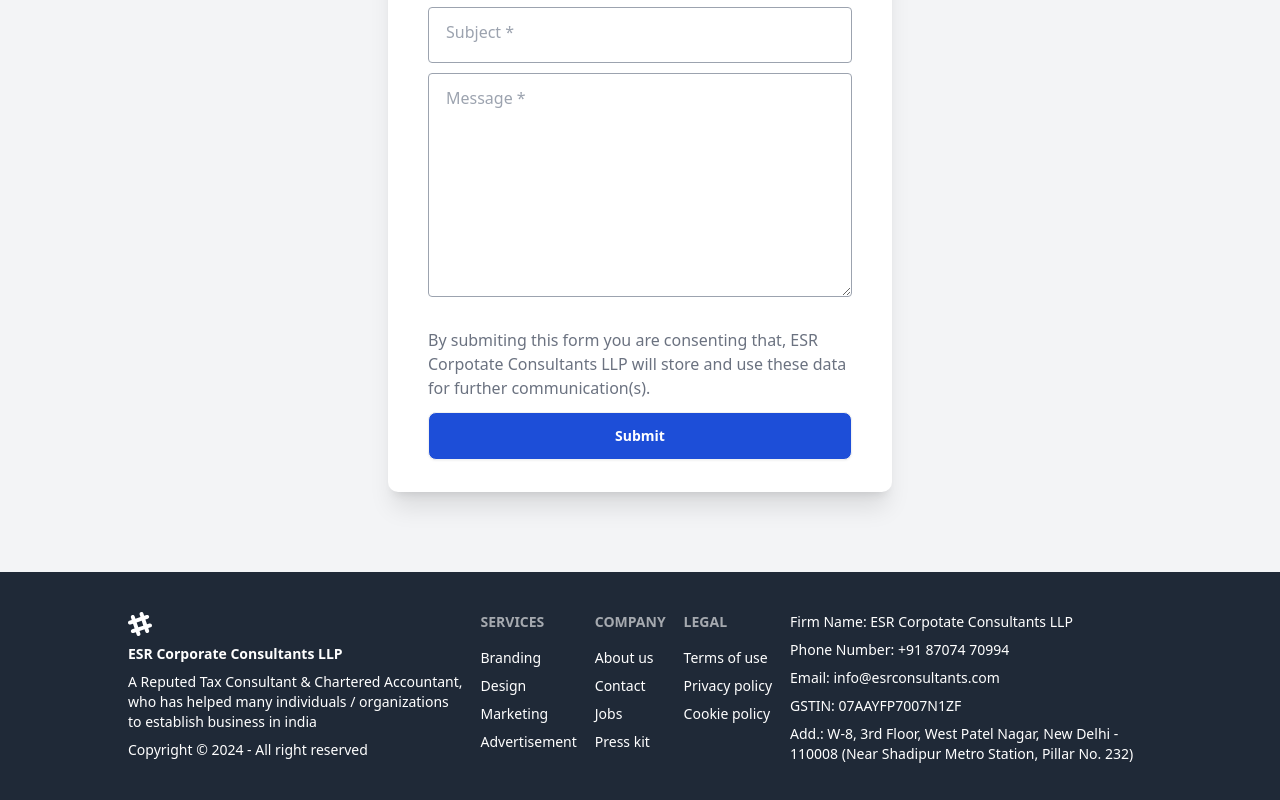
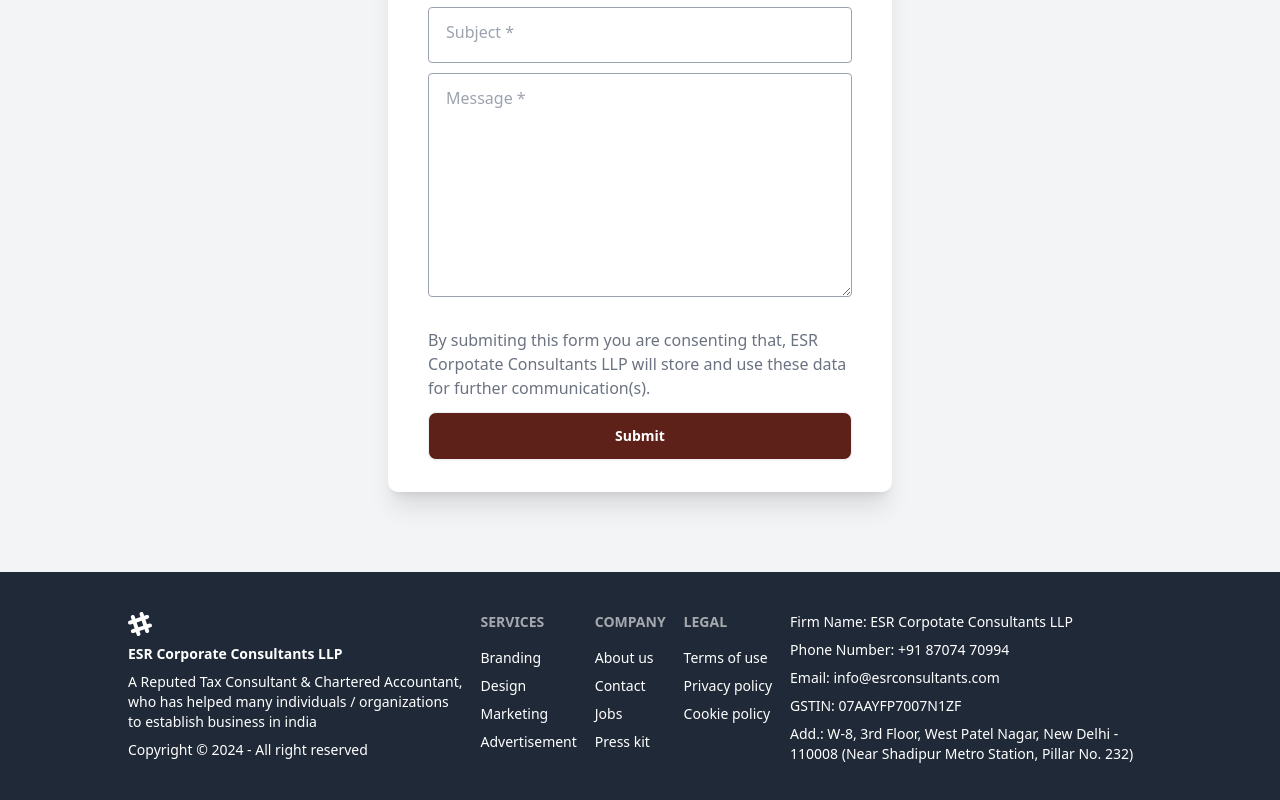
Before and after one commit to Phani385/esrconsultants, a React (Vite) app: page /contact in a window 1280 px wide. Shown: the part 494-1294 px from the top of the page. Built offline with nearby package versions, Linux system fonts and the light colour scheme; the HTML template or start-up script is replaced by a standard one.

Commit message:
Update Contact Page Btn Color

```diff
--- a/src/pages/ContactUsPage/index.jsx
+++ b/src/pages/ContactUsPage/index.jsx
@@ -60,7 +60,7 @@ const ContactForm = () => {
           </p>
           <button
             type="submit"
-            className=" btn bg-[#1d4ed8] px-8 my-3 text-white"
+            className=" btn bg-secondaryColor-500 hover:bg-secondaryColor-600 px-8 my-3 text-white"
           >
             Submit
           </button>
```
